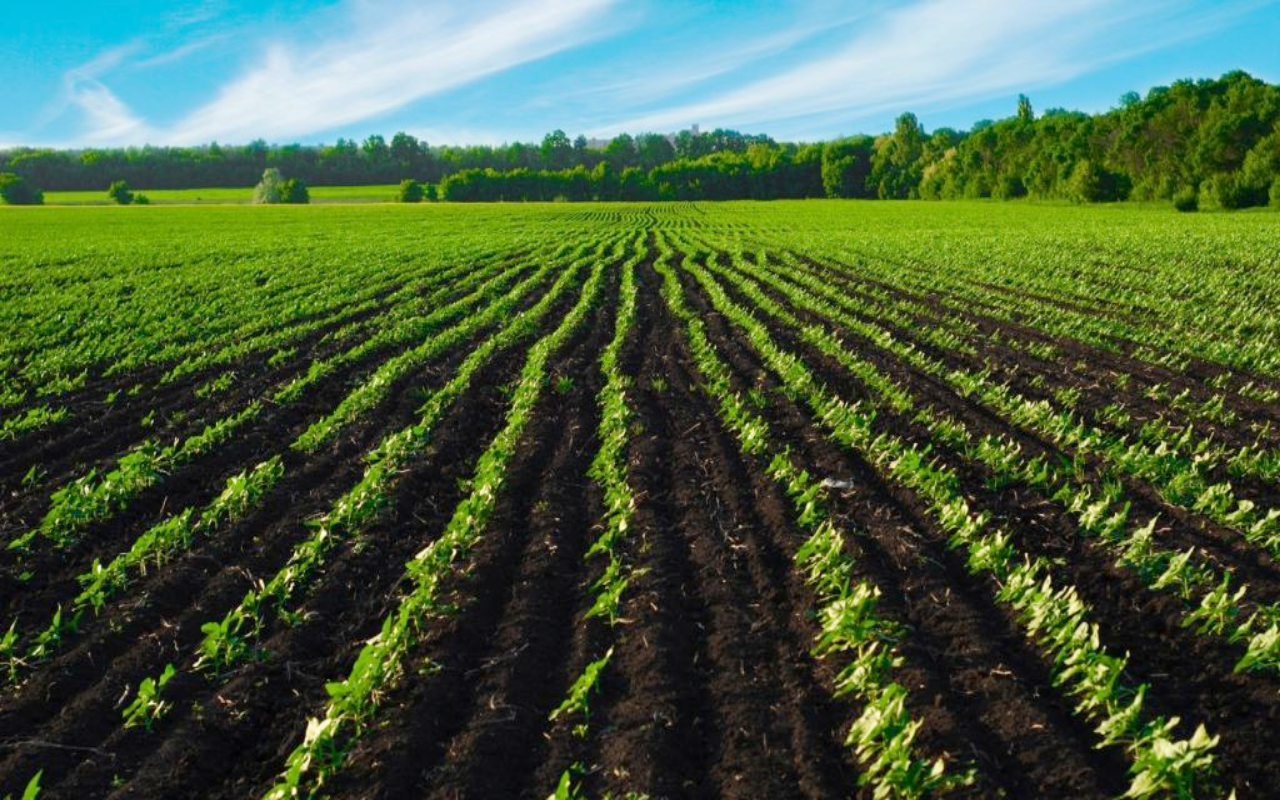
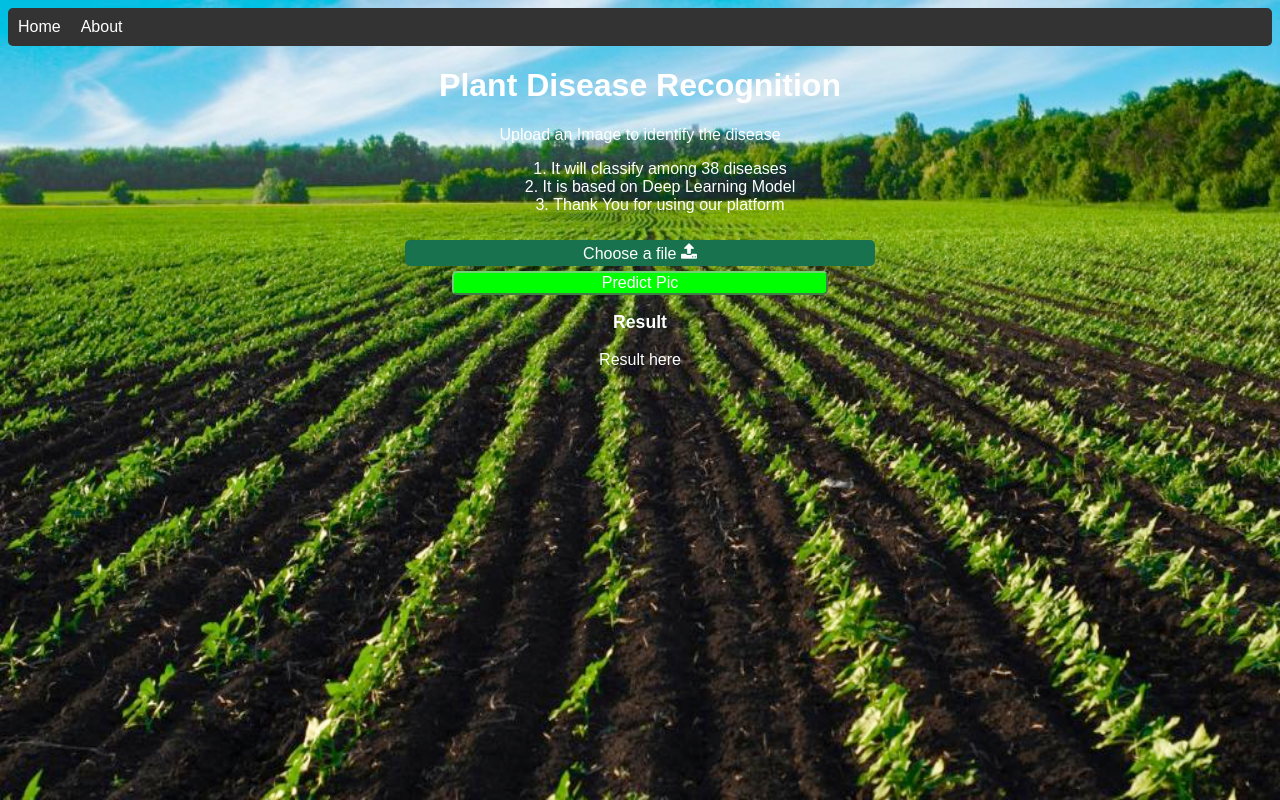
Before and after one commit to VIKGO123/Plant_Disease_Recoginition, a Flask app: page / in a window 1280 px wide. Run offline with Flask 2, Linux system fonts and the light colour scheme.

Commit message:
Update index.html

```diff
--- a/templates/index.html
+++ b/templates/index.html
@@ -3,7 +3,13 @@
         <meta charset="utf-8"/>
         <title>Hawk Eye</title>
         <link rel="stylesheet" href="{{ url_for('static', filename='css/style.css') }}">
-
+       	<style>
+		body{
+		background: url("https://raw.githubusercontent.com/VIKGO123/Plant-Disease-Recoginition/master/templates/image/farm.jpg");
+        background-repeat: no-repeat;
+        background-size: 100% 100%;
+	        }
+</style>
 
         <script src="https://ajax.googleapis.com/ajax/libs/jquery/3.3.1/jquery.min.js">
         </script>
@@ -11,9 +17,7 @@
         <script src="{{ url_for('static', filename='js/javascript.js') }}"></script>
     </head>
     <body >
-        <div style='position:absolute;z-index:0;left:0;top:0;width:100%;height:100%'>
-  <img src='https://raw.githubusercontent.com/VIKGO123/Plant-Disease-Recoginition/master/templates/image/farm.jpg' style='width:100%;height:100%' alt='[]' />
-</div>
+
         <nav class="nav-site">
             <a href="/">Home</a>
             <a href="/about">About</a>
```
